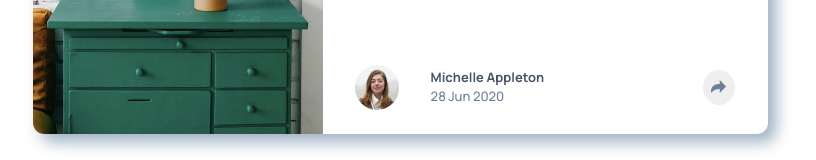
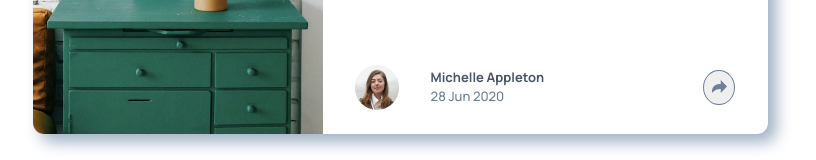
Before and after one commit to sclingan/article-preview, a React (Vite) app: page / in a window 1280 px wide. In both pictures the pointer is over the button 959 px from the left and 493 px from the top of the page. Shown: the part 406-566 px from the top of the page, without its empty margins (240-1056 px from the left). Built offline with nearby package versions, Linux system fonts and the light colour scheme.

Commit message:
Fixed active state on profile button

```diff
--- a/src/App.css
+++ b/src/App.css
@@ -43,7 +43,6 @@ p, h1, h2, h3, h4, h5, h6 {
 
 /* TODO:
    fix picture height
-   on tablet and desktop add active colors to button
    check all files for fixes and todo's
 */
 body {
@@ -207,6 +206,9 @@ h3 {
     border-style: solid;
     border-color: hsl(217, 19%, 35%) transparent transparent;
   }
+  button:hover {
+    border: 0.1rem solid hsl(214, 17%, 51%);
+  }
 }
 @media (min-width: 53.75rem) {
   main {
--- a/src/App.scss
+++ b/src/App.scss
@@ -12,7 +12,6 @@ $font-family: 'Manrope';
 
 /* TODO:
    fix picture height
-   on tablet and desktop add active colors to button
    check all files for fixes and todo's
 */
 
@@ -185,6 +184,10 @@ h3 {
         border-color: $dark-gray-blue transparent transparent;
     }
 
+    button:hover {
+        border: 0.1rem solid $desat-blue;
+    }
+
 }
 
 // Desktop
--- a/src/App.tsx
+++ b/src/App.tsx
@@ -36,8 +36,10 @@ function App() {
          28 Jun 2020
          </p>
          </div>
-         <button onClick={showSocial} aria-label='links to share on social media'>
-          <img src={share} alt=""></img>
+         <button id='profile-button' onClick={showSocial} aria-label='links to share on social media'>
+          {/* <img src={share} alt=""></img> */}
+            <svg id='profile-icon' width="15" height="13"><path fill="#6E8098" d="M15 6.495L8.766.014V3.88H7.441C3.33 3.88 0 7.039 0 10.936v2.049l.589-.612C2.59 10.294 5.422 9.11 8.39 9.11h.375v3.867L15 6.495z"/></svg>
+
          </button>
          </div>
          </main>
--- a/src/article.tsx
+++ b/src/article.tsx
@@ -9,6 +9,7 @@ export default function showSocial() {
     const profile = document.getElementById('profile');
     const button = document.getElementById('social-button');
     let screenWidth = window.innerWidth;
+
 
     // Tablet and Desktop
     if(screenWidth > 680){
```
Also changed, not shown: 1 other file (tests, documents, lock files or other folders).
